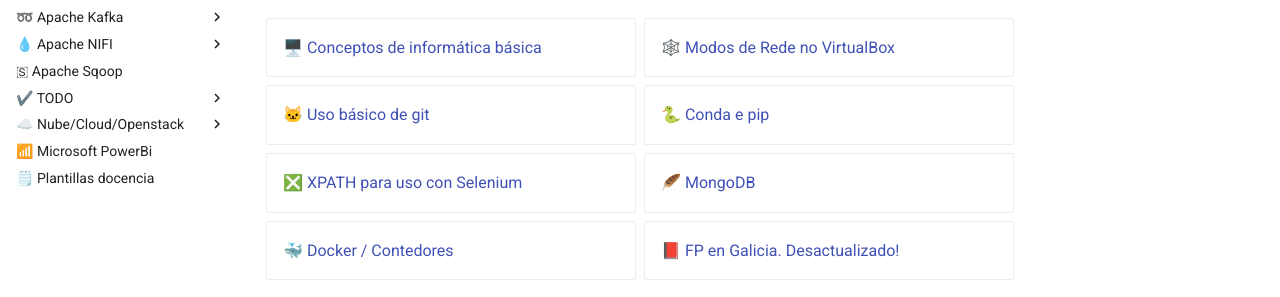
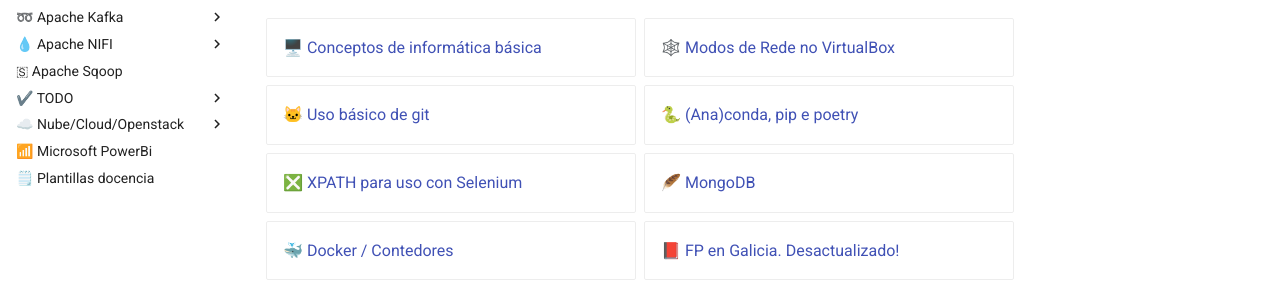
Before and after one commit to jfsanchez/bigdata, an MkDocs documentation site: the page built from docs/index.md, in a window 1280 px wide. Shown: the part 229-526 px from the top of the page. Built offline with MkDocs 1.6.1 and Material for MkDocs 9.7.7, drawn with Linux system fonts in a browser that asks for light colours; comment, search, counter and statistics services are not loaded.

Commit message:
texto ligazón mudada por poetry #3

```diff
--- a/docs/index.md
+++ b/docs/index.md
@@ -10,7 +10,7 @@
 
 - [🐱 Uso básico de git](presentacions/git/){:target="_blank"}
 
-- [🐍 Conda e pip](presentacions/conda-pip-virtualenv/){:target="_blank"}
+- [🐍 (Ana)conda, pip e poetry](presentacions/conda-pip-virtualenv/){:target="_blank"}
 
 - [❎ XPATH para uso con Selenium](presentacions/xpath/){:target="_blank"}
 
```
